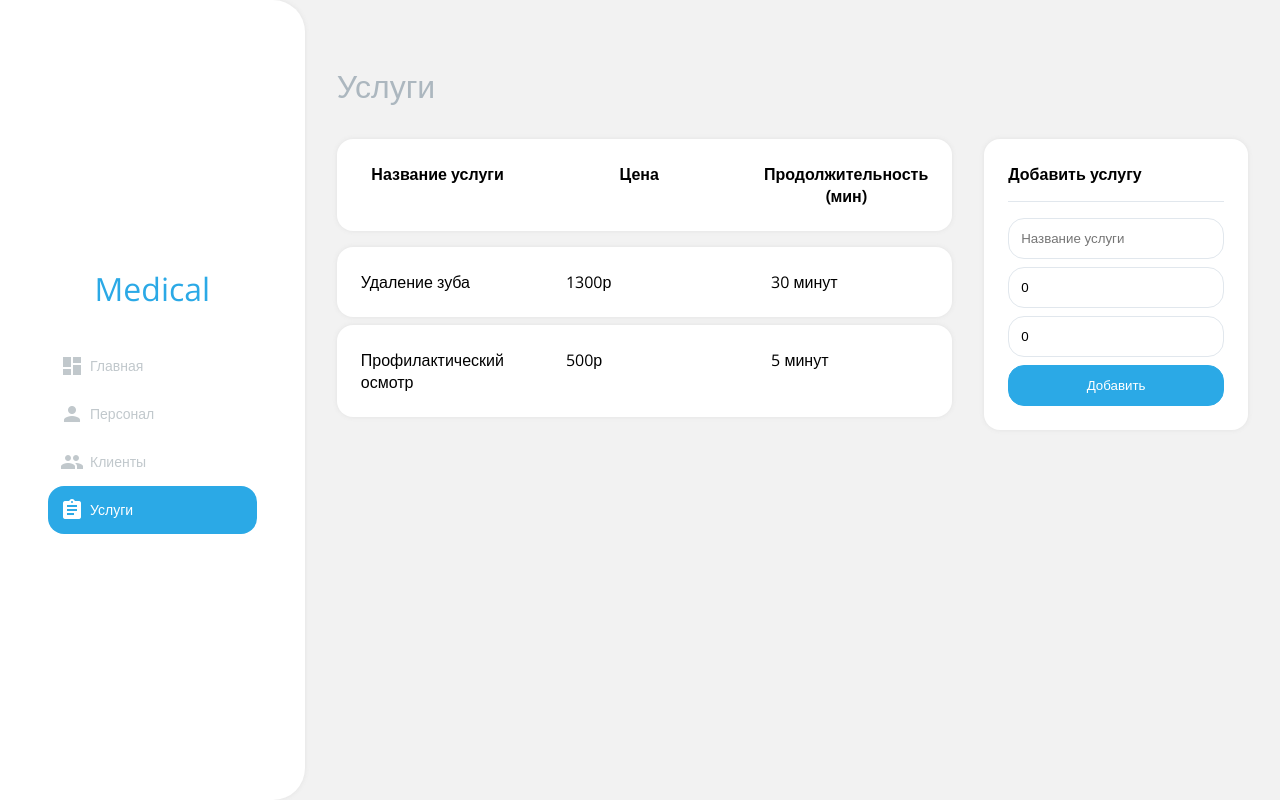
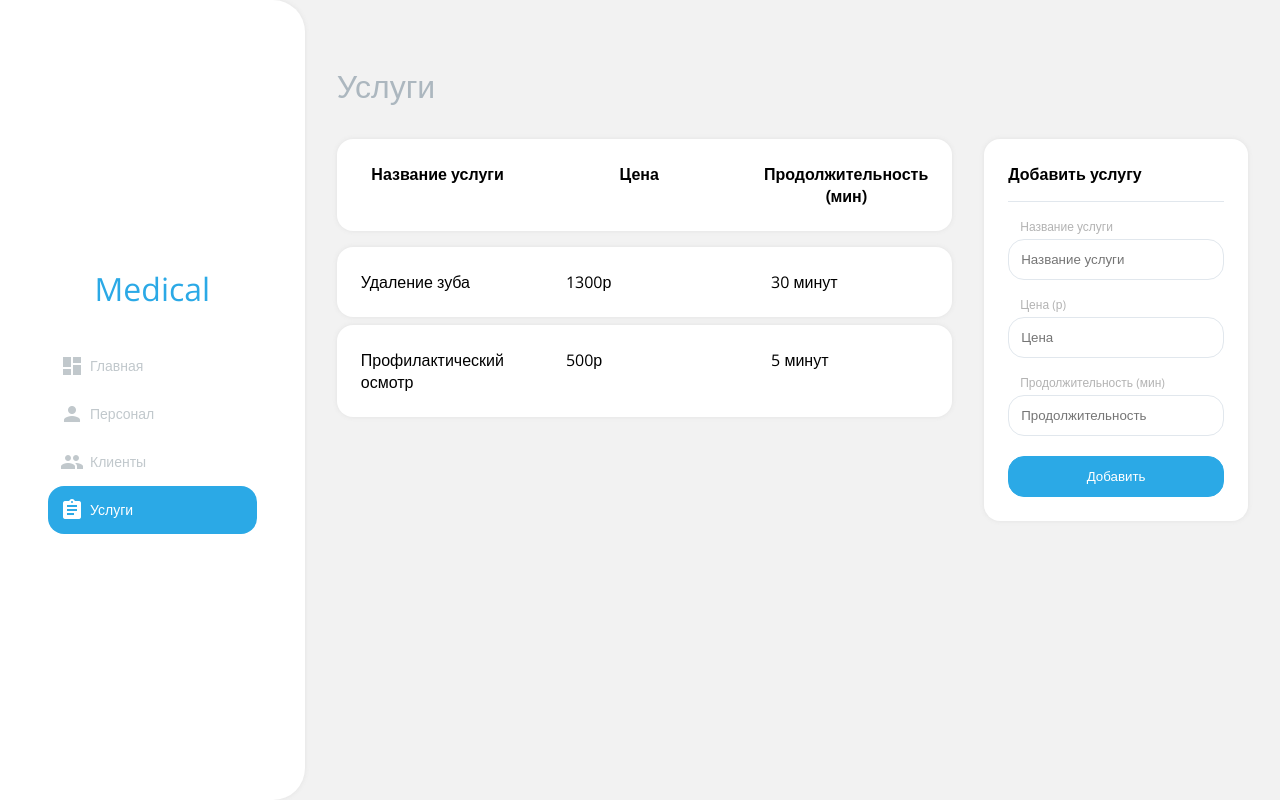
Before and after one commit to kyborq/medical-crm, a React app: page /services in a window 1280 px wide. Built offline with nearby package versions, Linux system fonts and the light colour scheme.

Commit message:
Fixed validation bugs

```diff
--- /dev/null
+++ b/src/components/SelectBox.css
@@ -0,0 +1,15 @@
+.select-box {
+  outline: none;
+  width: 100%;
+  box-sizing: border-box;
+  padding: 12px;
+  border: 1px solid #e1e7ed;
+  border-radius: 16px;
+  margin-bottom: 8px;
+  transition: 250ms border-color;
+}
+
+.select-box:focus {
+  border-color: #2ba9e6;
+  transition: 250ms border-color;
+}
--- /dev/null
+++ b/src/components/SelectBox.jsx
@@ -0,0 +1,26 @@
+import React from 'react';
+
+import './SelectBox.css';
+
+export function SelectBox({ items, itemSelected }) {
+  const handleSelected = (value) => {
+    return itemSelected(value);
+  };
+
+  return (
+    <select
+      className="select-box"
+      onChange={(e) => {
+        handleSelected(e.target.value);
+      }}
+    >
+      {items.map((item) => (
+        <SelectOption key={item.id} value={item.name} />
+      ))}
+    </select>
+  );
+}
+
+export function SelectOption({ value }) {
+  return <option value={value}>{value}</option>;
+}
--- a/src/components/forms/ClientsForm.jsx
+++ b/src/components/forms/ClientsForm.jsx
@@ -11,14 +11,13 @@ export function ClientsForm() {
   const [birthday, setBirthday] = useState(null);
   const [phone, setPhone] = useState(null);
   const [error, setError] = useState(null);
-  // const [isSubmit, submit] = useState(false);
 
   const isFormValid = (fio, registration, birthday, phone) => {
-    if (_.isNull(fio) && _.isNull(registration) && _.isNull(birthday) && _.isNull(phone)) {
+    if (_.isNull(fio) || _.isNull(registration) || _.isNull(birthday) || _.isNull(phone)) {
       return { message: 'Заполните все поля' };
     }
 
-    if (!_.isNull(fio) && _.isEmpty(fio) && fio.split(' ').length !== 3) {
+    if ((!_.isNull(fio) && _.isEmpty(fio)) || (!_.isNull(fio) && fio.split(' ').length !== 3)) {
       return { message: 'Ф.И.О введен неверно' };
     }
 
@@ -26,8 +25,8 @@ export function ClientsForm() {
       return { message: 'Данные о регистрации введены неверно' };
     }
 
-    if (!_.isNull(birthday) && birthday.split('.').length !== 3) {
-      return { message: 'Дата рождения введена неверно' };
+    if (!_.isNull(birthday) && birthday.split('-').length !== 3) {
+      return { message: 'Дата рождения введена неверно', currentValue: birthday.split('-').length !== 3 };
     }
 
     if (!_.isNull(phone) && _.isEmpty(phone)) {
@@ -37,7 +36,6 @@ export function ClientsForm() {
     return null;
   };
 
-  // const validation = isFormValid(fio, register, birthday, phone);
   return (
     <div>
       {error && error.message && <ErrorMessage text={error.message} />}
@@ -49,6 +47,7 @@ export function ClientsForm() {
           setError(err ? err : null);
         }}
       >
+        <span className="field-label">ФИО</span>
         <input
           type="text"
           className="form-field"
@@ -58,6 +57,8 @@ export function ClientsForm() {
             setFio(e.target.value);
           }}
         />
+
+        <span className="field-label">Данные о прописке</span>
         <input
           type="text"
           className="form-field"
@@ -67,27 +68,19 @@ export function ClientsForm() {
             setRegister(e.target.value);
           }}
         />
+
+        <span className="field-label">Дата рождения</span>
         <input
-          type="text"
+          type="date"
           className="form-field"
           placeholder="Дата рождения"
           value={birthday || ''}
           onChange={(e) => {
-            if (e.target.value.length === 2) {
-              e.target.value += '.';
-            }
-
-            if (e.target.value.length === 5) {
-              e.target.value += '.';
-            }
-
-            if (e.target.value.length > 10) {
-              e.target.value = birthday;
-            }
-
             setBirthday(e.target.value);
           }}
         />
+
+        <span className="field-label">Номер телефона</span>
         <input
           type="text"
           className="form-field"
@@ -113,14 +106,7 @@ export function ClientsForm() {
             setPhone(e.target.value);
           }}
         />
-        <button
-          className="form-button"
-          onClick={() => {
-            // submit(true);
-          }}
-        >
-          Добавить
-        </button>
+        <button className="form-button">Добавить</button>
       </form>
     </div>
   );
--- a/src/components/forms/FormStyle.css
+++ b/src/components/forms/FormStyle.css
@@ -24,6 +24,7 @@
 }
 
 .form-button {
+  margin-top: 12px;
   outline: none;
   width: 100%;
   box-sizing: border-box;
@@ -52,9 +53,11 @@
 }
 
 .field-label {
-  font-size: 14px;
+  font-size: 12px;
+  padding-left: 12px;
   display: block;
-  margin-bottom: 8px;
+  margin-top: 8px;
+  margin-bottom: 4px;
   color: #b3b3b3;
 }
 
--- a/src/components/forms/ServicesForm.jsx
+++ b/src/components/forms/ServicesForm.jsx
@@ -8,30 +8,40 @@ export function ServicesForm() {
   const [service, setService] = useState(null);
   const [cost, setCost] = useState(null);
   const [duration, setDuration] = useState(null);
-  const [isSubmit, submit] = useState(false);
+  const [error, setError] = useState(null);
 
   const isFormValid = (service, cost, duration) => {
-    if (_.isNull(service) && _.isNull(cost) && _.isNull(duration)) {
-      return true;
+    if (_.isNull(service) || _.isNull(cost) || _.isNull(duration)) {
+      return { message: 'Заполните все поля' };
     }
 
     if (!_.isNull(service) && _.isEmpty(service)) {
-      return { message: 'Название введено неверно' };
+      return { message: 'Название введено неверно', currentValue: service };
     }
 
-    if (!_.isNull(cost) && _.isInteger(cost)) {
-      return { message: 'Стоимость введена неверно' };
+    if (!_.isNull(cost) && !_.isEmpty(cost)) {
+      return { message: 'Стоимость введена неверно', currentValue: cost };
     }
 
-    if (!_.isNull(duration) && _.isInteger(duration)) {
-      return { message: 'Продолжительность введена неверно' };
+    if (!_.isNull(duration) && !_.isEmpty(duration)) {
+      return { message: 'Продолжительность введена неверно', currentValue: duration };
     }
+
+    return null;
   };
 
-  const validation = isFormValid(service, cost, duration);
   return (
     <div>
-      {isSubmit && validation && validation.message && <ErrorMessage text={validation.message} />}
+      {error && error.message && <ErrorMessage text={error.message} />}
+      <form
+        onSubmit={(e) => {
+          e.preventDefault();
+          const err = isFormValid(service, cost, duration);
+          console.log(err);
+          setError(err ? err : null);
+        }}
+      >
+        <span className="field-label">Название услуги</span>
         <input
           type="text"
           className="form-field"
@@ -41,34 +51,33 @@ export function ServicesForm() {
             setService(e.target.value);
           }}
         />
+
+        <span className="field-label">Цена (р)</span>
         <input
-        type="text"
+          type="number"
+          min="0"
           className="form-field"
           placeholder="Цена"
-        value={cost || 0}
+          value={cost || ''}
           onChange={(e) => {
-          if (e.target.value === '') e.target.value = '0';
             setCost(parseInt(e.target.value));
           }}
         />
+
+        <span className="field-label">Продолжительность (мин)</span>
         <input
-        type="text"
+          type="number"
+          min="5"
+          max="60"
           className="form-field"
           placeholder="Продолжительность"
-        value={duration || 0}
+          value={duration || ''}
           onChange={(e) => {
-          if (e.target.value === '') e.target.value = '0';
             setDuration(parseInt(e.target.value));
           }}
         />
-      <button
-        className="form-button"
-        onClick={() => {
-          submit(true);
-        }}
-      >
-        Добавить
-      </button>
+        <button className="form-button">Добавить</button>
+      </form>
     </div>
   );
 }
--- a/src/components/forms/StuffForm.jsx
+++ b/src/components/forms/StuffForm.jsx
@@ -2,14 +2,16 @@ import React, { useState } from 'react';
 import _ from 'lodash';
 import { ErrorMessage } from '../ErrorMessage';
 
+import { SelectBox } from '../SelectBox';
+
 import './FormStyle.css';
 
 const specList = [
-  { id: 0, name: 'Врач ' },
-  { id: 1, name: 'Педиатр ' },
-  { id: 2, name: 'Хирург ' },
-  { id: 3, name: 'Логопед ' },
-  { id: 4, name: 'Велосипед ' },
+  { id: 0, name: '' },
+  { id: 1, name: 'Врач' },
+  { id: 2, name: 'Педиатр' },
+  { id: 3, name: 'Хирург' },
+  { id: 4, name: 'Логопед' },
 ];
 
 // Форма для добавления персонала в таблицу
@@ -18,14 +20,13 @@ export function StuffForm() {
   const [spec, setSpec] = useState(null);
   const [dur, setDur] = useState(null);
   const [error, setError] = useState(null);
-  // const [isSubmit, submit] = useState(false);
 
   const isFormValid = (fio, spec, dur) => {
     if (_.isNull(fio) && _.isNull(spec)) {
       return { message: 'Заполните все поля' };
     }
 
-    if (!_.isNull(fio) && _.isEmpty(fio) && fio.split(' ').length !== 3) {
+    if ((!_.isNull(fio) && _.isEmpty(fio)) || fio.split(' ').length !== 3) {
       return { message: 'Ф.И.О введен неверно' };
     }
 
@@ -33,14 +34,13 @@ export function StuffForm() {
       return { message: 'Специализация не выбрана' };
     }
 
-    if (!_.isNull(dur) && !_.isInteger(dur) && dur === 0) {
+    if ((!_.isNull(dur) && !_.isInteger(dur)) || dur <= 0 || dur > 30) {
       return { message: 'Продолжительность приема введена неверно' };
     }
 
     return null;
   };
 
-  // const validation = isFormValid(fio, spec, dur);
   return (
     <div>
       {error && error.message && <ErrorMessage text={error.message} />}
@@ -52,6 +52,7 @@ export function StuffForm() {
           setError(err ? err : null);
         }}
       >
+        <span className="field-label">ФИО</span>
         <input
           type="text"
           className="form-field"
@@ -61,34 +62,20 @@ export function StuffForm() {
             setFio(e.target.value);
           }}
         />
-        {/* <input
-          type="text"
-          className="form-field"
-          placeholder="Специализация"
-          value={spec || ''}
-          onChange={(e) => {
-            setSpec(e.target.value);
+
+        <span className="field-label">Специализация</span>
+        <SelectBox
+          items={specList}
+          itemSelected={(value) => {
+            setSpec(value);
           }}
-        /> */}
+        />
 
-        <select
-          onChange={(e) => {
-            setSpec(e.target.value);
-          }}
-        >
-          {/* <option value="Чебурашка">Чебурашка</option>
-          <option value="Крокодил Гена">Крокодил Гена</option>
-          <option value="Шапокляк">Шапокляк</option>
-          <option value="Крыса Лариса">Крыса Лариса</option> */}
-          {specList.map((spec) => (
-            <option key={spec.id} value={spec.name}>
-              {spec.name}
-            </option>
-          ))}
-        </select>
-
+        <span className="field-label">Время приема</span>
         <input
-          type="text"
+          type="number"
+          min="5"
+          max="30"
           className="form-field"
           placeholder="Время приема"
           value={dur || 0}
@@ -97,14 +84,7 @@ export function StuffForm() {
             setDur(parseInt(e.target.value));
           }}
         />
-        <button
-          className="form-button"
-          onClick={() => {
-            // submit(true);
-          }}
-        >
-          Добавить
-        </button>
+        <button className="form-button">Добавить</button>
       </form>
     </div>
   );
```
Also changed, not shown: src/components/forms/LoginForm.jsx (+19 -27 lines). Lines whose indentation alone changed are shown as unchanged.
